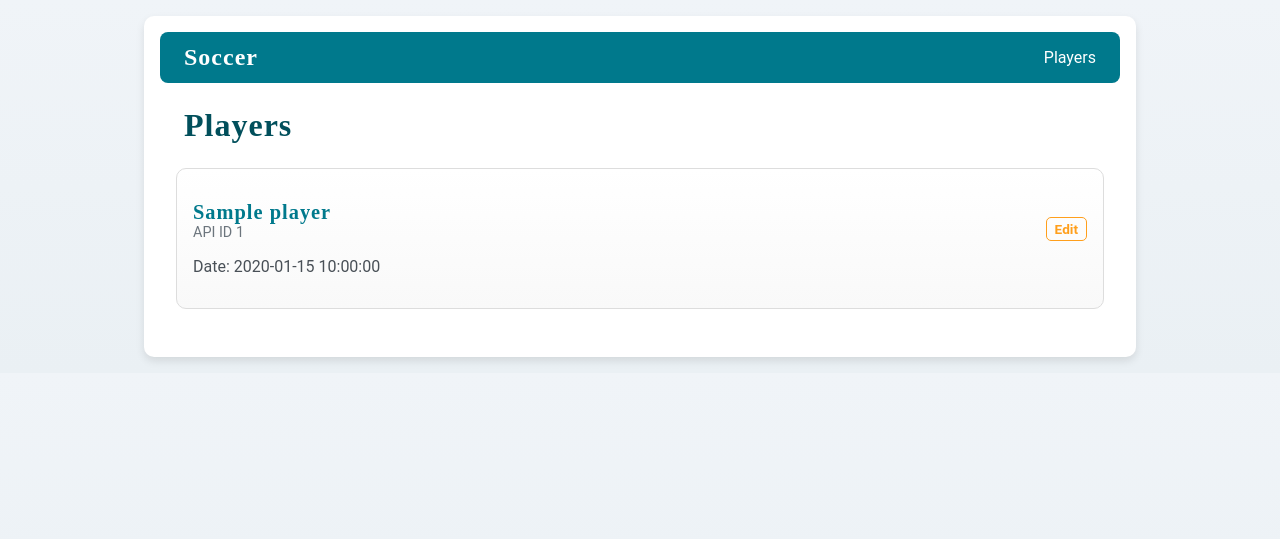
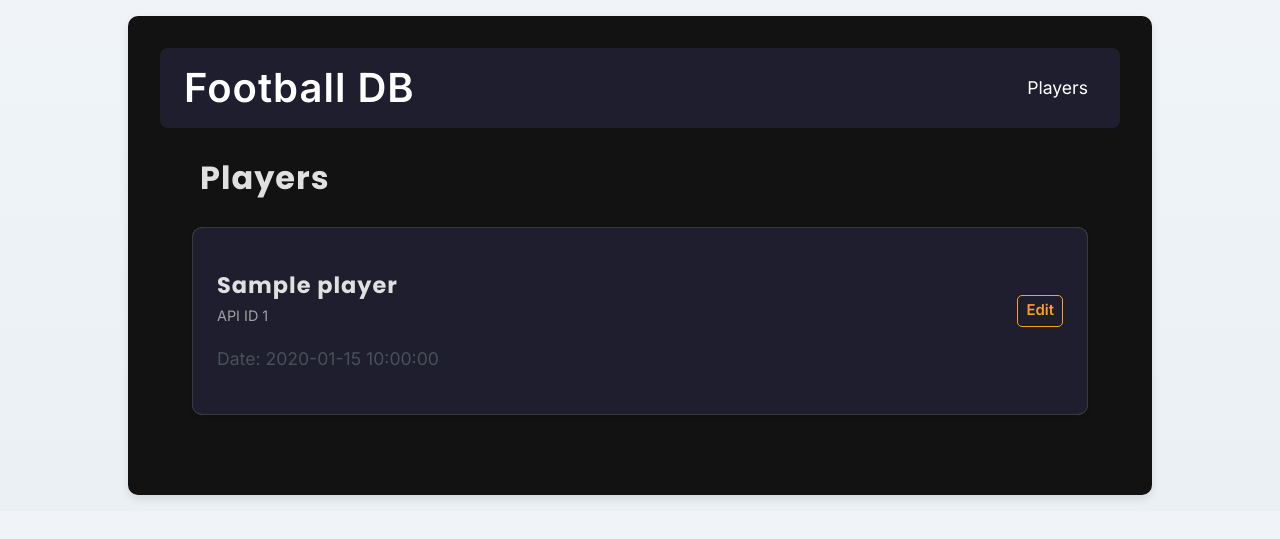
Before and after one commit to MargaridaEstrela/ISDB, a Flask app: template 2 P2 Project/app/templates/players/index.html in a window 1280 px wide. Shown: the top 539 px of the page. Run offline with Flask 3, Linux system fonts and the light colour scheme; the template is opened without the code that fills it: most values are stand-ins (such as "Sample title", 1, 10 or a date in 2020); some libraries are stand-ins or nearby versions.

Commit message:
changes in the front end of the app

```diff
--- a/2 P2 Project/app/static/style.css
+++ b/2 P2 Project/app/static/style.css
@@ -1,47 +1,82 @@
+:root {
+  --primary-color: #1e1e2f; /* Dark navy */
+  --secondary-color: #28293d; /* Dark gray-blue */
+  --accent-color: #ff9f1c; /* Vibrant orange */
+  --background-color: #121212; /* Pure black-gray background */
+  --text-color: #e0e0e0; /* Light gray for text */
+  --secondary-text-color: #a0a0a0; /* Muted gray for secondary text */
+  --highlight-color: #03dac6; /* Bright teal for highlights */
+  --border-color: #383838; /* Neutral gray for borders */
+  --shadow-color: rgba(0, 0, 0, 0.5); /* Subtle shadow */
+}
+
+
+
+
 html {
-  font-family: 'Roboto', sans-serif;
+  font-family: 'Inter', Arial, sans-serif;
   background: linear-gradient(to bottom, #f0f4f8, #eaf0f4);
   padding: 1rem;
 }
 
 body {
+  font-size: 1.1rem;
+  line-height: 1.6;
   max-width: 960px;
   margin: 0 auto;
-  background: #ffffff;
-  padding: 1rem;
+  background: var(--background-color);
+  color: var(--text-color);
+  padding: 2rem;
   border-radius: 10px;
   box-shadow: 0 4px 8px rgba(0, 0, 0, 0.1);
 }
 
-h1,
-h2,
+h1 {
+  font-family: 'Poppins', sans-serif;
+  font-size: 2.5rem;
+  color: var(--primary-color); /* Deep teal */
+  margin: 1rem 0;
+  letter-spacing: 1px;
+}
+
+h2 {
+  font-family: 'Poppins', sans-serif;
+  font-size: 2rem;
+  color: var(--primary-color); /* Deep teal */
+  margin: 1rem 0;
+  letter-spacing: 1px;
+}
+
 h3,
 h4,
 h5,
 h6 {
-  font-family: 'Merriweather', serif;
-  color: #014f5b; /* Deep teal */
+  font-family: 'Poppins', sans-serif;
+  color: var(--primary-color); /* Deep teal */
   margin: 1rem 0;
   letter-spacing: 1px;
 }
 
 a {
-  color: #ff9f1c; /* Bright orange */
+  font-family: 'Inter', sans-serif;
+  color: var(--accent-color); /* Bright orange */
   transition: all 0.3s ease;
   text-decoration: none;
 }
 
 a:hover {
-  color: #f15a24; /* Slightly darker orange */
+  color: var(--secondary-color); /* Slightly darker orange */
 }
 
 hr {
+  display: none;
   border: none;
   border-top: 1px solid #d3d3d3;
 }
 
 nav {
-  background: #00798c; /* Vibrant teal */
+  font-family: 'Inter', sans-serif;
+  background: var(--primary-color); /* Vibrant teal */
   color: white;
   display: flex;
   align-items: center;
@@ -53,6 +88,7 @@ nav {
 }
 
 nav h1 {
+  font-family: 'Poppins', sans-serif;
   flex: auto;
   margin: 0;
 }
@@ -76,23 +112,25 @@ nav ul {
 
 nav ul li a {
   display: block;
-  padding: 0.5rem;
+  padding: 0.75rem 1rem;
   color: white;
   transition: all 0.3s ease;
 }
 
 nav ul li a:hover {
-  color: #f15a24; /* Bright orange */
+  background-color: var(--secondary-color);
+  color: white;
+  border-radius: 4px;
 }
 
 nav ul li.active a {
   font-weight: bold;
-  background-color: #76c3d4;
+  background-color: var(--secondary-color);
   border-radius: 5px;
 }
 
 .content {
-  padding: 0 1rem 1rem;
+  padding: 0 2rem 2rem;
 }
 
 .content > header {
@@ -101,7 +139,8 @@ nav ul li.active a {
 }
 
 .content > header h1 {
-  color: #014f5b; /* Deep teal */
+  font-family: 'Poppins', sans-serif;
+  color: var(--text-color); /* Deep teal */
   font-size: 2rem;
   font-weight: bold;
   text-align: left;
@@ -142,18 +181,31 @@ nav ul li.active a {
   }
 }
 
+@keyframes fadeIn {
+  from {
+    opacity: 0;
+    transform: translateY(20px);
+  }
+  to {
+    opacity: 1;
+    transform: translateY(0);
+  }
+}
+
 .post {
-  border: 1px solid #ddd;
+  border: 1px solid var(--border-color);
   border-radius: 10px;
-  padding: 1rem;
+  padding: 1.5rem;
   margin-bottom: 1rem;
-  background: linear-gradient(to bottom, #ffffff, #f9f9f9);
-  transition: transform 0.2s ease, box-shadow 0.2s ease;
+  background: linear-gradient(to bottom, var(--primary-color),  var(--primary-color));
+  transition: transform 0.3s ease, box-shadow 0.3s ease;
+  box-shadow: 0 2px 4px rgba(0, 0, 0, 0.1);
+  animation: fadeIn 0.5s ease-out;
 }
 
 .post:hover {
-  transform: translateY(-5px);
-  box-shadow: 0 4px 12px rgba(0, 0, 0, 0.1);
+  transform: translateY(-10px);
+  box-shadow: 0 6px 15px rgba(0, 0, 0, 0.2);
 }
 
 .post:nth-child(odd) {
@@ -176,13 +228,14 @@ nav ul li.active a {
 }
 
 .post > header h1 {
+  font-family: 'Poppins', sans-serif;
   font-size: 1.5em;
   margin-bottom: 0;
-  color: #00798c; /* Vibrant teal */
+  color: var(--text-color); /* Vibrant teal */
 }
 
 .post .about {
-  color: #6c757d;
+  color: var(--secondary-text-color); /* Muted gray */
   font-size: 0.9rem;
 }
 
--- a/2 P2 Project/app/templates/base.html
+++ b/2 P2 Project/app/templates/base.html
@@ -2,11 +2,12 @@
 <title>
     {% block title %}
     {% endblock title %}
-- Bank</title>
+</title>
 <link rel="stylesheet" href="{{ url_for('static', filename='style.css') }}" />
+<link href="https://fonts.googleapis.com/css2?family=Inter:wght@400;500;600&family=Poppins:wght@400;500;700&display=swap" rel="stylesheet">
 <nav>
     <h1>
-        <a href="{{ url_for('players_index') }}">Soccer</a>
+        <a href="{{ url_for('players_index') }}">Football DB</a>
     </h1>
     <ul>
         <li>
```
Also changed, not shown: other parts of 2 P2 Project/app/static/style.css (+20 -7 lines), 1 other file.
